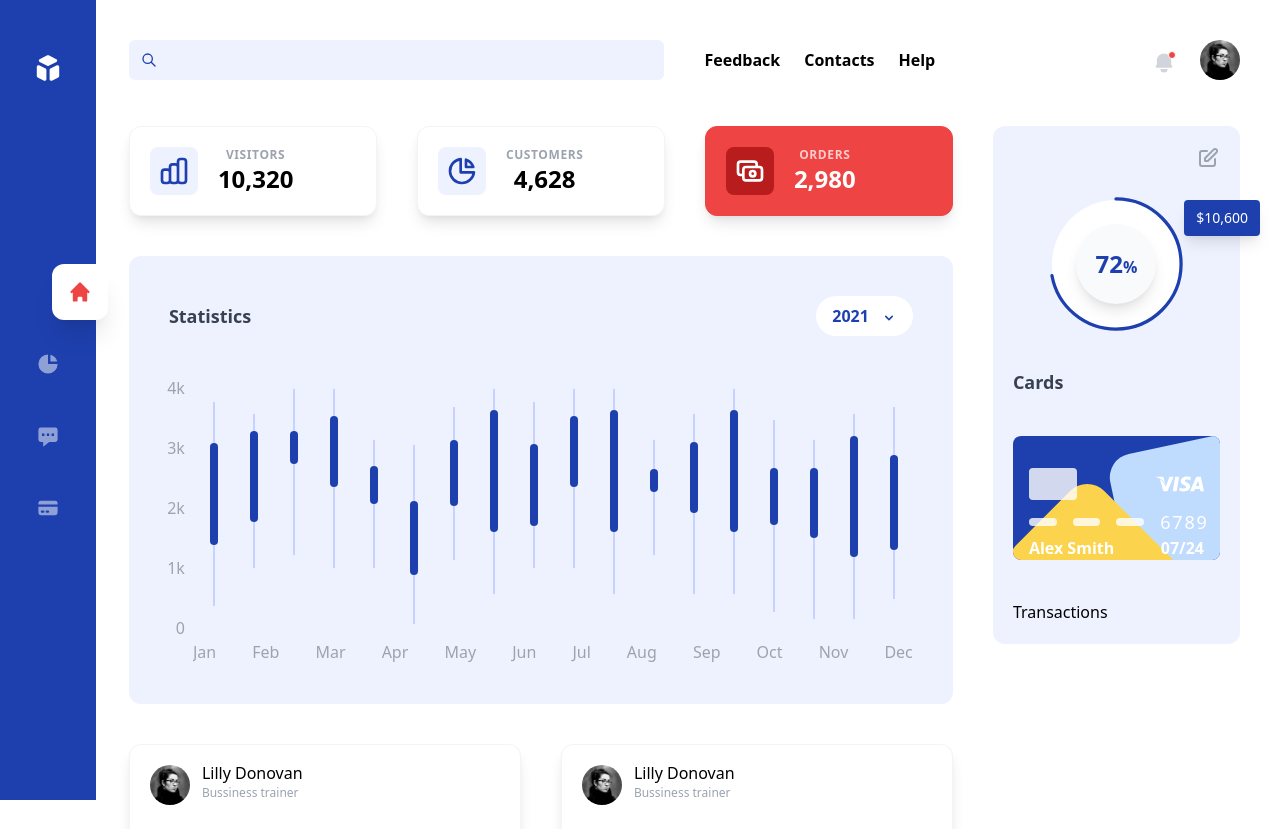
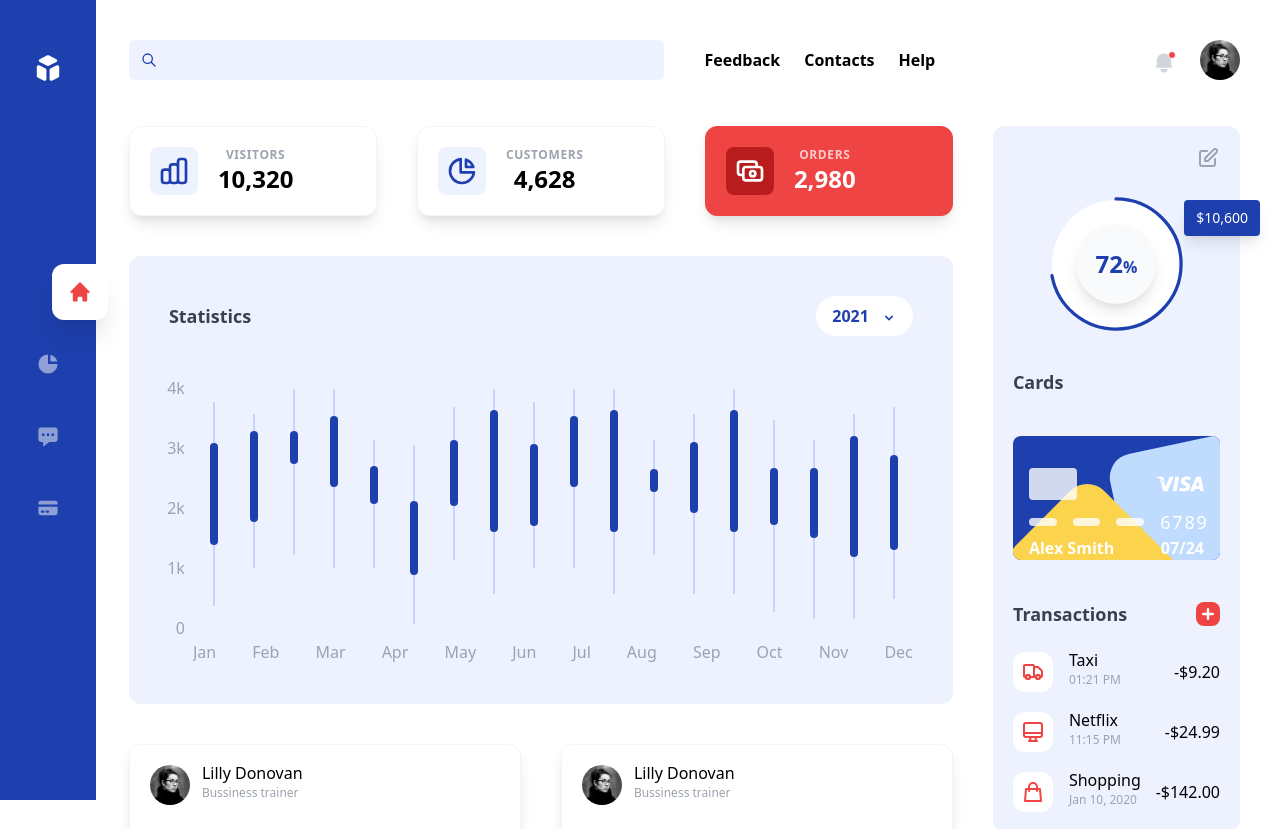
Before and after one commit to marcopgordillo/dashboard-vue-tailwindcss, a Vue app: page / in a window 1280 px wide. Shown: the top 829 px of the page. Built offline with nearby package versions, Linux system fonts and the light colour scheme.

Commit message:
Add Transaction component with content

```diff
--- a/src/components/Transactions.vue
+++ b/src/components/Transactions.vue
@@ -1,3 +1,57 @@
 <template>
-    <div>Transactions</div>
+    <div>
+        <div class="flex justify-between items-center">
+            <h3 class="text-lg font-semibold text-gray-700">Transactions</h3>
+            <a href="#" class="block w-6 h-6 bg-red-500 text-white rounded-lg">
+                <PlusSmIcon />
+            </a>
+        </div>
+
+        <div class="space-y-5 mt-6">
+            <div class="flex justify-between items-center">
+                <div class="flex items-center">
+                    <div class="flex items-center justify-center bg-white text-red-500 rounded-xl w-10 h-10 mr-4">
+                        <TruckIcon class="w-6" />
+                    </div>
+
+                    <div>
+                        <span class="block leading-3">Taxi</span>
+                        <span class="text-xs text-gray-400">01:21 PM</span>
+                    </div>
+                </div>
+                <div>-$9.20</div>
+            </div>
+            <div class="flex justify-between items-center">
+                <div class="flex items-center">
+                    <div class="flex items-center justify-center bg-white text-red-500 rounded-xl w-10 h-10 mr-4">
+                        <DesktopComputerIcon class="w-6" />
+                    </div>
+
+                    <div>
+                        <span class="block leading-3">Netflix</span>
+                        <span class="text-xs text-gray-400">11:15 PM</span>
+                    </div>
+                </div>
+                <div>-$24.99</div>
+            </div>
+            <div class="flex justify-between items-center">
+                <div class="flex items-center">
+                    <div class="flex items-center justify-center bg-white text-red-500 rounded-xl w-10 h-10 mr-4">
+                        <ShoppingBagIcon class="w-6" />
+                    </div>
+
+                    <div>
+                        <span class="block leading-3">Shopping</span>
+                        <span class="text-xs text-gray-400">Jan 10, 2020</span>
+                    </div>
+                </div>
+                <div>-$142.00</div>
+            </div>
+        </div>
+    </div>
 </template>
+
+<script setup>
+import { PlusSmIcon } from '@heroicons/vue/solid'
+import { TruckIcon, ShoppingBagIcon, DesktopComputerIcon } from '@heroicons/vue/outline'
+</script>
```
